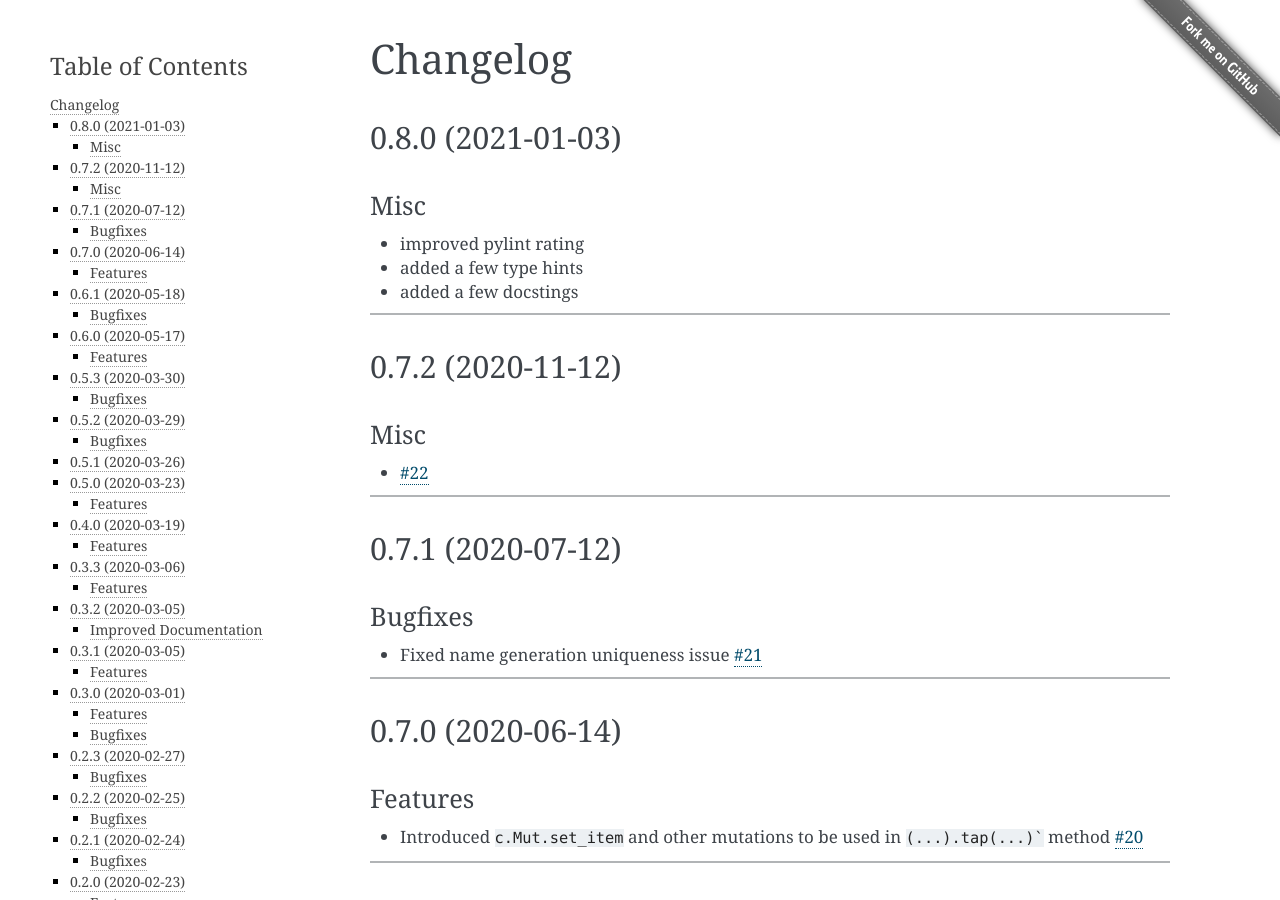
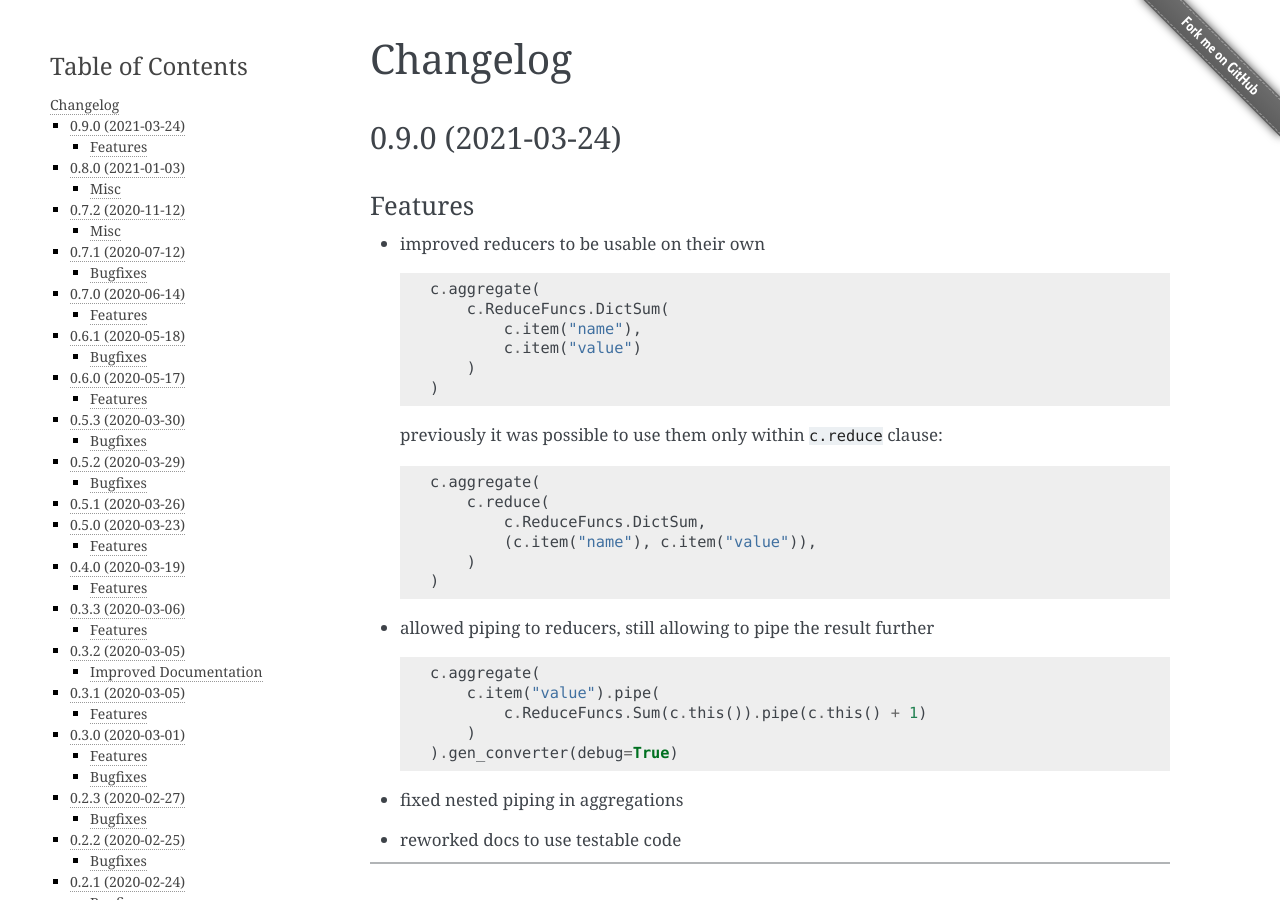
Before and after one commit to westandskif/convtools, a Sphinx documentation site: the page built from docs/changelog.rst, in a window 1280 px wide and 900 px high. Built offline with Sphinx 7.4.7, drawn with Linux system fonts in a browser that asks for light colours; some of the changed text lies outside the part shown.

```diff
--- a/CHANGELOG.rst
+++ b/CHANGELOG.rst
@@ -1,3 +1,48 @@
+0.9.0 (2021-03-24)
+------------------
+
+Features
+++++++++
+
+- improved reducers to be usable on their own
+
+  .. code-block:: python
+
+    c.aggregate(
+        c.ReduceFuncs.DictSum(
+            c.item("name"),
+            c.item("value")
+        )
+    )
+
+  previously it was possible to use them only within ``c.reduce`` clause:
+
+  .. code-block:: python
+
+    c.aggregate(
+        c.reduce(
+            c.ReduceFuncs.DictSum,
+            (c.item("name"), c.item("value")),
+        )
+    )
+
+- allowed piping to reducers, still allowing to pipe the result further
+
+  .. code-block:: python
+
+    c.aggregate(
+        c.item("value").pipe(
+            c.ReduceFuncs.Sum(c.this()).pipe(c.this() + 1)
+        )
+    ).gen_converter(debug=True)
+
+- fixed nested piping in aggregations
+- reworked docs to use testable code
+
+
+----
+
+
 0.8.0 (2021-01-03)
 ------------------
 
@@ -71,8 +116,7 @@
 
 - * introduced ``c.optional`` collection items, which get omitted based on value or a condition
   * improved converter generation so that inner conversions are not getting their own callable wrapper
-  * updated generated code variable name generation
-  `#18 <https://github.com/itechart/convtools/issues/18>`_
+  * updated generated code variable name generation `#18 <https://github.com/itechart/convtools/issues/18>`_
 
 
 ----
@@ -84,8 +128,7 @@
 Bugfixes
 ++++++++
 
-- - fixed aggregate issue: reduce(...).item(..., default=...) case
-  `#15 <https://github.com/itechart/convtools/issues/15>`_
+- fixed aggregate issue: reduce(...).item(..., default=...) case `#15 <https://github.com/itechart/convtools/issues/15>`_
 
 
 ----
@@ -122,6 +167,7 @@
 
 - - increased the speed of ``c.aggregate`` and ``c.group_by`` by collapsing multiple ``if`` statements into one
   - updated labeling functionality
+
   `#11 <https://github.com/itechart/convtools/issues/11>`_
 
 
@@ -140,6 +186,7 @@
   `#9 <https://github.com/itechart/convtools/issues/9>`_
 - - introduced ``c.join``
   - improved & fixed pipes (code with side-effects piped to a constant)
+
   `#10 <https://github.com/itechart/convtools/issues/10>`_
 
 
@@ -154,6 +201,7 @@
 
 - 1. fixed main example docs
   2. improved ``c.aggregate`` speed
+
   `#8 <https://github.com/itechart/convtools/issues/8>`_
 
 
@@ -181,6 +229,7 @@
 - * introduced c.OptionsCtx
   * improved tests - memory leaks
   * improved docs - added the index page example; added an example to QuickStart
+
   `#7 <https://github.com/itechart/convtools/issues/7>`_
 
 
@@ -197,7 +246,7 @@
 
     * ``c.item("companies").add_label("first_company", c.item(0))`` labels the first
       company in the list as `first_company` and allows to use it as
-      ``c.label("first_company") further in next and even nested conversions
+      ``c.label("first_company")`` further in next and even nested conversions
 
     * ``(...).pipe`` now receives 2 new arguments:
 
@@ -206,6 +255,7 @@
 
       Both can be either ``str`` (label name to put on) or ``dict`` (keys are label names
       and values are conversions to apply to the data before labeling)
+
   `#6 <https://github.com/itechart/convtools/issues/6>`_
 
 
@@ -214,6 +264,7 @@
 
 - Added ``__name__`` attribute to ctx. Now internal code from the generated converter is sending to Sentry (not only file name).
   Also the generated converter became a callable object, not a function.
+
   `#5 <https://github.com/itechart/convtools/issues/5>`_
 
 
@@ -229,6 +280,7 @@
 - Fixed ``c.group_by((c.item("name"),)).aggregate((c.item("name"), c.reduce(...)))``.
   Previously it was compiling successfully, now it raises ``ConversionException`` on ``gen_converter``
   because there is no explicit mention of ``c.item("name")`` field in group by keys (only tuple).
+
   `#4 <https://github.com/itechart/convtools/issues/4>`_
 
 
@@ -242,6 +294,7 @@
 ++++++++
 
 - fixed ``c.aggregate`` to return a single value for empty input
+
   `#3 <https://github.com/itechart/convtools/issues/3>`_
 
 
@@ -255,6 +308,7 @@
 ++++++++
 
 - ``c.aggregate`` now returns a single value (previously the result was a list of one item)
+
   `#2 <https://github.com/itechart/convtools/issues/2>`_
 
 
@@ -268,7 +322,5 @@
 ++++++++
 
 - added ``c.if_`` conversion and introduced QuickStart docs
+
   `#1 <https://github.com/itechart/convtools/issues/1>`_
-
-
-----
--- a/setup.cfg
+++ b/setup.cfg
@@ -1,7 +1,7 @@
 [metadata]
 name = convtools
-version = 0.8.0
-description = convtools is a python library to declaratively define fast conversions from python objects to python objects, including processing collections and doing complex aggregations and joins.
+version = 0.9.0
+description = convtools is a python library to declaratively define conversions for processing collections, doing complex aggregations and joins.
 author = iTechArt Group
 author_email = mikita.almakou@itechart-group.com
 license = mit
--- a/src/convtools/__init__.py
+++ b/src/convtools/__init__.py
@@ -3,4 +3,4 @@
 from .conversion import conversion  # noqa: F401
 
 
-__version__ = "0.8.0"
+__version__ = "0.9.0"
```
Also changed, not shown: other parts of CHANGELOG.rst (+5 -3 lines), README.rst (+35 -31 lines), docs/base_index.rst (+24 -20 lines), 6 other files.
